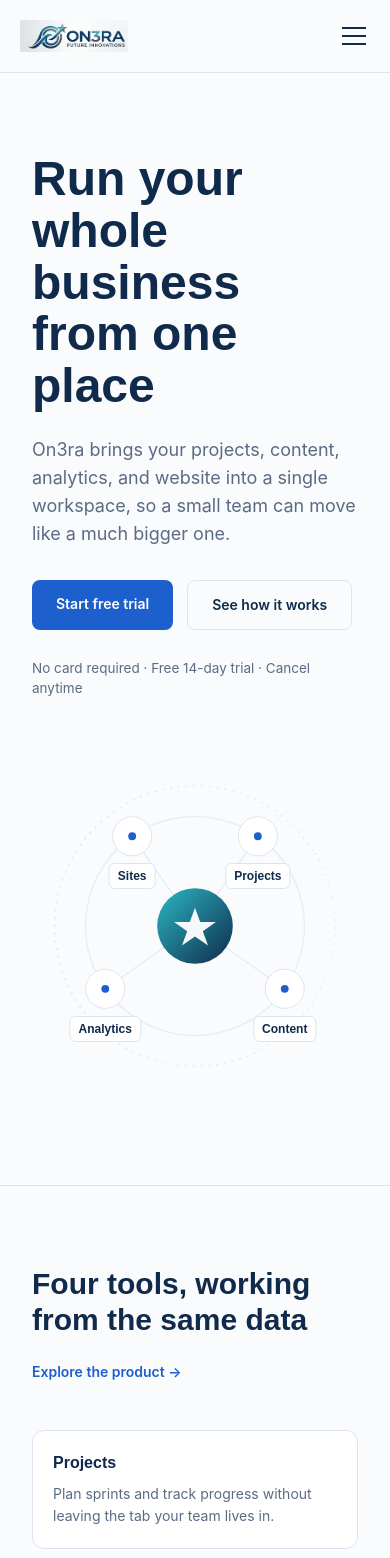
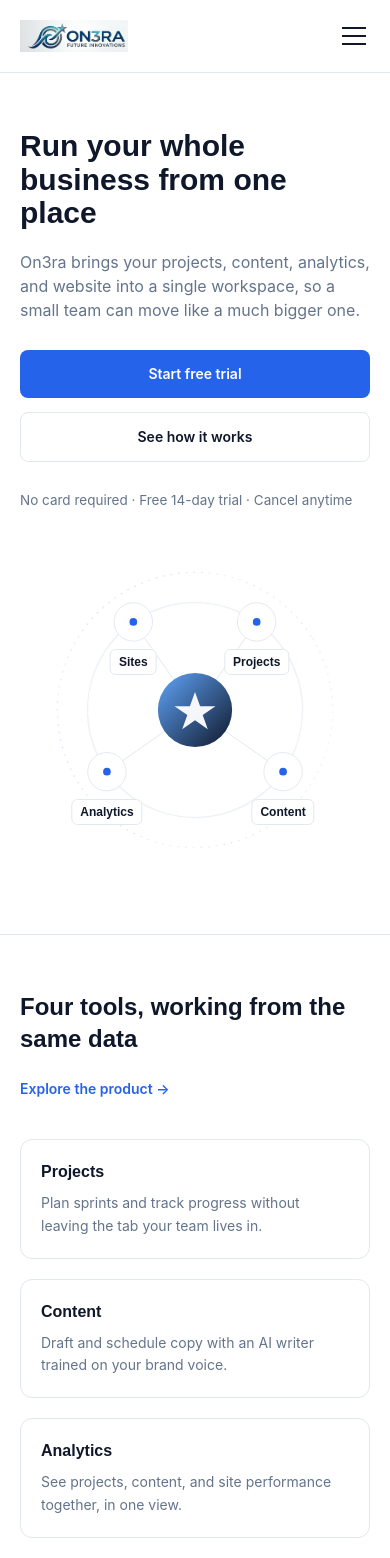
Before and after one commit to ivnabinconsult/onera, a Next.js app: page / in a window 390 px wide. Shown: the top 1558 px of the page. Built offline with nearby package versions, Linux system fonts and the light colour scheme.

Commit message:
Apply new blue/white/black color palette

```diff
--- a/app/globals.css
+++ b/app/globals.css
@@ -10,7 +10,7 @@ body { overflow-x: hidden; }
   html { scroll-behavior: auto; }
   * { animation-duration: 0.001ms !important; animation-iteration-count: 1 !important; transition-duration: 0.001ms !important; }
 }
-body { font-family: 'Inter', sans-serif; color: #16233A; background: #FAFBFD; }
+body { font-family: 'Inter', sans-serif; color: #111827; background: #FFFFFF; }
 h1, h2, h3, h4 { font-family: 'Space Grotesk', sans-serif; }
 
 @keyframes orbit-spin {
--- a/app/page.js
+++ b/app/page.js
@@ -16,20 +16,20 @@ export default function Home() {
       <Header />
 
       {/* HERO */}
-      <section className="pt-20 pb-24 overflow-hidden">
-        <div className="max-w-6xl mx-auto px-8 grid md:grid-cols-2 gap-16 items-center">
+      <section className="pt-14 md:pt-20 pb-16 md:pb-24 overflow-hidden">
+        <div className="max-w-6xl mx-auto px-5 sm:px-8 grid md:grid-cols-2 gap-10 md:gap-16 items-center">
           <div>
-            <h1 className="text-5xl leading-[1.08] text-navy font-display font-semibold mb-6 max-w-lg">
+            <h1 className="text-3xl sm:text-4xl md:text-5xl leading-[1.12] text-navy font-display font-semibold mb-5 md:mb-6 max-w-lg">
               Run your whole business from one place
             </h1>
-            <p className="text-lg text-slate max-w-md mb-8">
+            <p className="text-base md:text-lg text-slate max-w-md mb-7 md:mb-8">
               On3ra brings your projects, content, analytics, and website into a single workspace, so a small team can move like a much bigger one.
             </p>
-            <div className="flex gap-3.5 mb-7">
-              <Link href="/signup" className="px-6 py-3.5 rounded-lg font-semibold text-sm bg-blue text-white hover:bg-blueDeep transition">
+            <div className="flex flex-col sm:flex-row gap-3.5 mb-7">
+              <Link href="/signup" className="px-6 py-3.5 rounded-lg font-semibold text-sm bg-blue text-white hover:bg-blueDeep transition text-center">
                 Start free trial
               </Link>
-              <Link href="/product" className="px-6 py-3.5 rounded-lg font-semibold text-sm border border-line text-navy hover:border-blue hover:text-blue transition">
+              <Link href="/product" className="px-6 py-3.5 rounded-lg font-semibold text-sm border border-line text-navy hover:border-blue hover:text-blue transition text-center">
                 See how it works
               </Link>
             </div>
@@ -40,10 +40,10 @@ export default function Home() {
       </section>
 
       {/* MODULES TEASER */}
-      <section className="py-20 border-t border-line">
-        <div className="max-w-6xl mx-auto px-8">
-          <div className="flex items-end justify-between mb-12 gap-6 flex-wrap">
-            <h2 className="text-3xl text-navy font-display font-semibold max-w-md">Four tools, working from the same data</h2>
+      <section className="py-14 md:py-20 border-t border-line">
+        <div className="max-w-6xl mx-auto px-5 sm:px-8">
+          <div className="flex items-end justify-between mb-10 md:mb-12 gap-6 flex-wrap">
+            <h2 className="text-2xl sm:text-3xl text-navy font-display font-semibold max-w-md">Four tools, working from the same data</h2>
             <Link href="/product" className="text-blue font-semibold text-sm whitespace-nowrap">Explore the product →</Link>
           </div>
           <div className="grid sm:grid-cols-2 md:grid-cols-4 gap-5">
@@ -58,9 +58,9 @@ export default function Home() {
       </section>
 
       {/* PRICING TEASER */}
-      <section className="py-20 bg-sky">
-        <div className="max-w-6xl mx-auto px-8 text-center">
-          <h2 className="text-3xl text-navy font-display font-semibold mb-3">Priced for teams just getting started</h2>
+      <section className="py-14 md:py-20 bg-sky">
+        <div className="max-w-6xl mx-auto px-5 sm:px-8 text-center">
+          <h2 className="text-2xl sm:text-3xl text-navy font-display font-semibold mb-3">Priced for teams just getting started</h2>
           <p className="text-slate mb-8 max-w-md mx-auto">Plans start at $9/month. Every plan includes all four modules — no add-ons to unlock.</p>
           <Link href="/pricing" className="inline-block px-7 py-3.5 rounded-lg font-semibold text-sm bg-blue text-white hover:bg-blueDeep transition">
             See plans and pricing
@@ -69,11 +69,11 @@ export default function Home() {
       </section>
 
       {/* CTA BANNER */}
-      <section className="py-20 bg-navy text-center">
-        <div className="max-w-6xl mx-auto px-8">
-          <h2 className="text-3xl text-white font-display font-semibold mb-3.5">Ready to bring your tools into one place?</h2>
+      <section className="py-14 md:py-20 bg-dark text-center">
+        <div className="max-w-6xl mx-auto px-5 sm:px-8">
+          <h2 className="text-2xl sm:text-3xl text-white font-display font-semibold mb-3.5">Ready to bring your tools into one place?</h2>
           <p className="text-[#C4D5F0] mb-7">Start your free 14-day trial today. No card required.</p>
-          <div className="flex gap-3.5 justify-center">
+          <div className="flex flex-col sm:flex-row gap-3.5 justify-center">
             <Link href="/signup" className="px-6 py-3.5 rounded-lg font-semibold text-sm bg-teal text-navy hover:bg-white transition">
               Start free trial
             </Link>
--- a/app/product/page.js
+++ b/app/product/page.js
@@ -73,7 +73,7 @@ export default function ProductPage() {
         </div>
       </section>
 
-      <section className="py-14 sm:py-20 bg-navy text-center">
+      <section className="py-14 sm:py-20 bg-dark text-center">
         <div className="max-w-6xl mx-auto px-5 sm:px-8">
           <h2 className="text-3xl text-white font-display font-semibold mb-3.5">See it running in your own workspace</h2>
           <p className="text-[#C4D5F0] mb-7">Start free for 14 days. No card required.</p>
--- a/components/OrbitGraphic.jsx
+++ b/components/OrbitGraphic.jsx
@@ -12,16 +12,16 @@ function polar(angleDeg, dist, cx = 250, cy = 250) {
 
 export default function OrbitGraphic() {
   return (
-    <div className="relative w-full aspect-square max-w-[520px] mx-auto">
+    <div className="relative w-full aspect-square max-w-[320px] sm:max-w-[420px] md:max-w-[520px] mx-auto">
       <svg viewBox="0 0 500 500" className="w-full h-full" role="img" aria-label="On3ra's four connected modules orbiting a central workspace">
         <defs>
           <linearGradient id="coreGrad" x1="0%" y1="0%" x2="100%" y2="100%">
-            <stop offset="0%" stopColor="#2BB8C4" />
-            <stop offset="100%" stopColor="#0F2A4A" />
+            <stop offset="0%" stopColor="#60A5FA" />
+            <stop offset="100%" stopColor="#0F172A" />
           </linearGradient>
           <linearGradient id="ringGrad" x1="0%" y1="0%" x2="100%" y2="100%">
-            <stop offset="0%" stopColor="#2BB8C4" stopOpacity="0.55" />
-            <stop offset="100%" stopColor="#1D5FCC" stopOpacity="0.15" />
+            <stop offset="0%" stopColor="#60A5FA" stopOpacity="0.55" />
+            <stop offset="100%" stopColor="#2563EB" stopOpacity="0.15" />
           </linearGradient>
         </defs>
 
@@ -30,14 +30,14 @@ export default function OrbitGraphic() {
           <circle cx="250" cy="250" r="215" fill="none" stroke="url(#ringGrad)" strokeWidth="1.5" strokeDasharray="2 10" />
         </g>
         <g className="orbit-ring" style={{ transformBox: "fill-box" }}>
-          <circle cx="250" cy="250" r="168" fill="none" stroke="#DCE4F0" strokeWidth="1.5" />
+          <circle cx="250" cy="250" r="168" fill="none" stroke="#E2E8F0" strokeWidth="1.5" />
         </g>
 
         {/* connecting lines from core to each node */}
         {nodes.map((n) => {
           const p = polar(n.angle, n.dist);
           return (
-            <line key={n.label} x1="250" y1="250" x2={p.x} y2={p.y} stroke="#DCE4F0" strokeWidth="1.5" />
+            <line key={n.label} x1="250" y1="250" x2={p.x} y2={p.y} stroke="#E2E8F0" strokeWidth="1.5" />
           );
         })}
 
@@ -54,8 +54,8 @@ export default function OrbitGraphic() {
           const p = polar(n.angle, n.dist);
           return (
             <g key={n.label}>
-              <circle cx={p.x} cy={p.y} r="30" fill="white" stroke="#DCE4F0" strokeWidth="1.5" />
-              <circle cx={p.x} cy={p.y} r="6" fill="#1D5FCC" />
+              <circle cx={p.x} cy={p.y} r="30" fill="white" stroke="#E2E8F0" strokeWidth="1.5" />
+              <circle cx={p.x} cy={p.y} r="6" fill="#2563EB" />
             </g>
           );
         })}
--- a/tailwind.config.js
+++ b/tailwind.config.js
@@ -7,16 +7,18 @@ module.exports = {
   theme: {
     extend: {
       colors: {
-        navy: "#0F2A4A",
-        blue: "#1D5FCC",
-        blueDeep: "#134594",
-        teal: "#2BB8C4",
-        tealDeep: "#1E8E97",
-        sky: "#EAF1FC",
-        paper: "#FAFBFD",
-        ink: "#16233A",
-        slate: "#5B6B84",
-        line: "#DCE4F0",
+        navy: "#0F172A",
+        blue: "#2563EB",
+        blueDeep: "#60A5FA",
+        accent: "#60A5FA",
+        dark: "#09090B",
+        teal: "#60A5FA",
+        tealDeep: "#3B82F6",
+        sky: "#F1F5F9",
+        paper: "#FFFFFF",
+        ink: "#111827",
+        slate: "#64748B",
+        line: "#E2E8F0",
       },
       fontFamily: {
         display: ["'Space Grotesk'", "sans-serif"],
```
